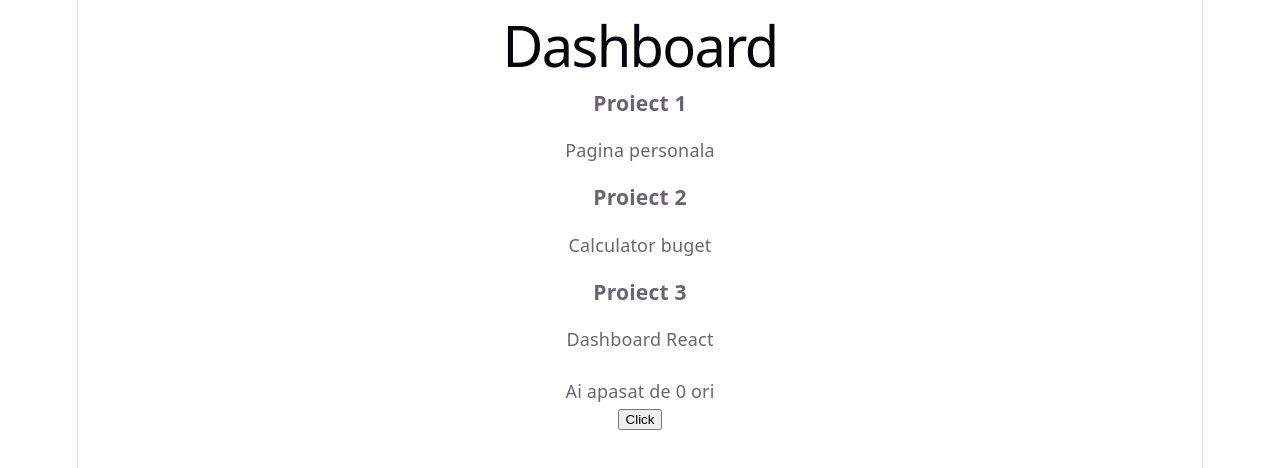
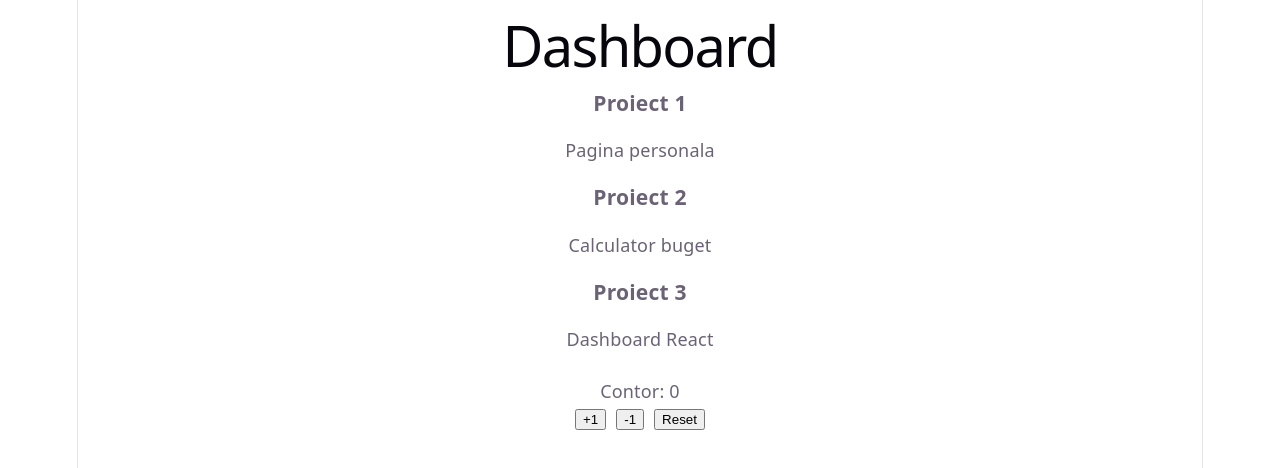
Before and after one commit to Morion178/LabPWeb, a React (Vite) app: page / in a window 1280 px wide. Shown: the top 468 px of the page. Built offline with nearby package versions, Linux system fonts and the light colour scheme.

Commit message:
Toate butoanele adaugate

```diff
--- a/src/App.jsx
+++ b/src/App.jsx
@@ -17,8 +17,10 @@ function App() {
       }
       )}
       <br></br>
-       <p>Ai apasat de {count} ori</p>
-       <button onClick={() => setCount(count + 1)}>Click</button>
+       <p>Contor: {count}</p>
+       <button style={{ margin: '5px' }} onClick={() => setCount(count + 1)}>+1</button>
+       <button style={{ margin: '5px' }} onClick={() => setCount(count - 1)}>-1</button>
+       <button style={{ margin: '5px' }} onClick={() => setCount(0)}>Reset</button>
     </div>
   );
 }
```
